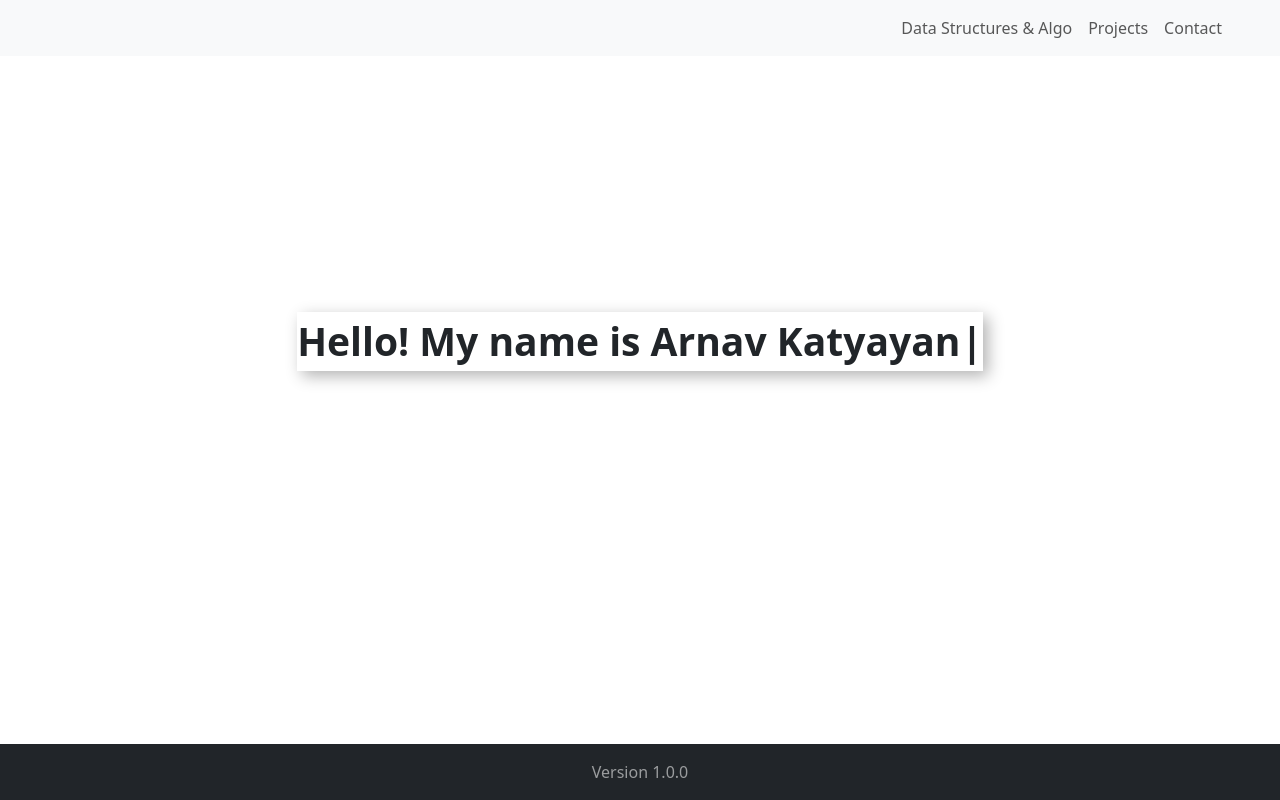
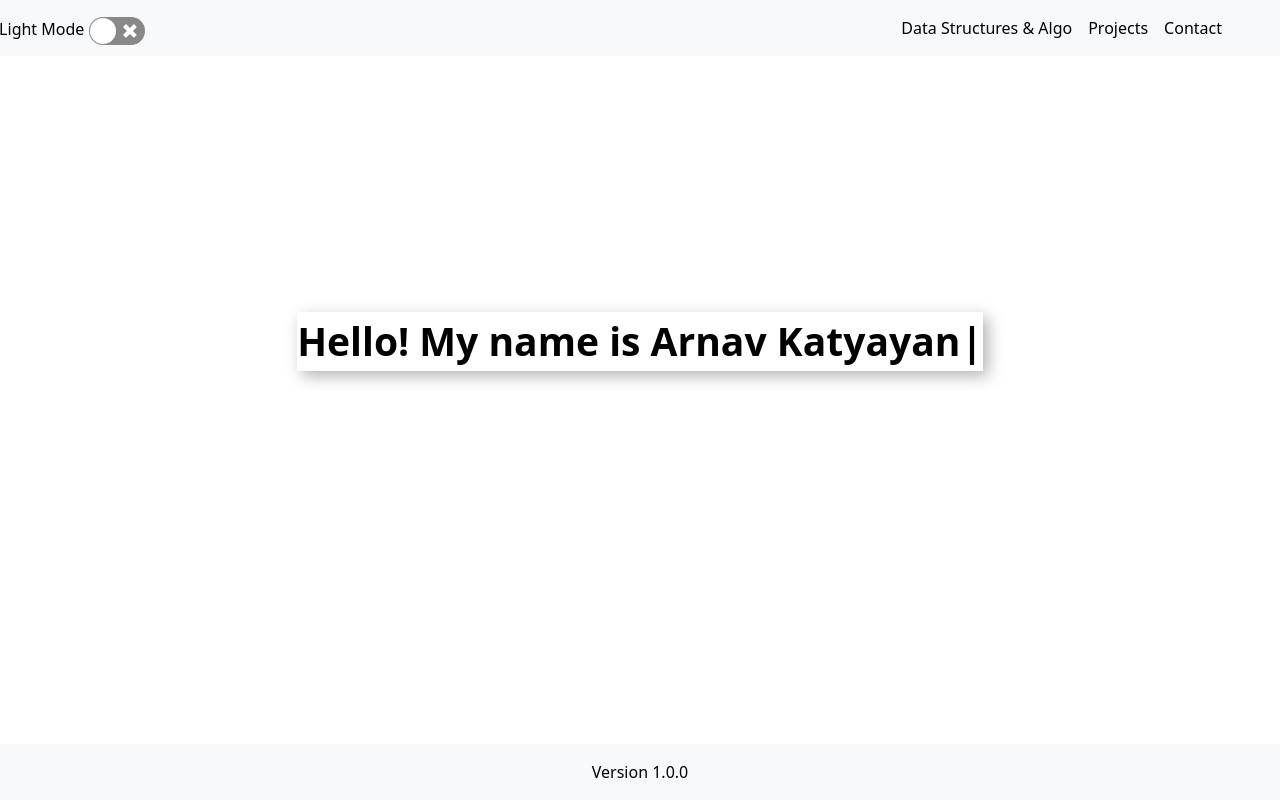
Before and after one commit to arnavkatyayan/visualresumearnavk2025, a React (Create React App) app: page / in a window 1280 px wide. Built offline with nearby package versions, Linux system fonts and the light colour scheme.

Commit message:
Light mode dark mode changes .

```diff
--- a/package.json
+++ b/package.json
@@ -3,6 +3,9 @@
   "version": "0.1.0",
   "private": true,
   "dependencies": {
+    "@emotion/react": "^11.14.0",
+    "@emotion/styled": "^11.14.0",
+    "@mui/material": "^6.4.6",
     "@testing-library/dom": "^10.4.0",
     "@testing-library/jest-dom": "^6.6.3",
     "@testing-library/react": "^16.2.0",
@@ -12,6 +15,7 @@
     "react-bootstrap": "^2.10.9",
     "react-dom": "^18.3.1",
     "react-scripts": "5.0.1",
+    "react-switch": "^7.1.0",
     "typewriter-effect": "^2.21.0",
     "web-vitals": "^2.1.4"
   },
--- a/src/App.css
+++ b/src/App.css
@@ -63,3 +63,38 @@ right:50px;
   box-shadow: 5px 5px 15px rgba(0, 0, 0, 0.3), -5px -5px 15px rgba(255, 255, 255, 0.1);
 
 }
+/* Default Light Mode */
+body {
+  background-color: white;
+  color: black;
+}
+
+/* Dark Mode Styles */
+.dark-mode {
+  background-color: #121212;
+  color: white;
+}
+
+/* Light Theme */
+.light-theme {
+  background-color: white;
+  color: black!important;
+}
+
+/* Dark Theme */
+.dark-theme {
+  background-color: #121212 ;
+  color: white !important;
+}
+
+/* Dark Mode Button */
+.dark-mode-btn {
+  background: none;
+  border: none;
+  font-size: 16px;
+  cursor: pointer;
+  margin-top: 9px;
+  color: inherit;
+  display: flex;
+  gap:5px;
+}
--- a/src/App.js
+++ b/src/App.js
@@ -4,28 +4,46 @@ import { Button } from 'react-bootstrap';
 import 'bootstrap/dist/css/bootstrap.min.css';
 import { Navbar, Container, Nav } from 'react-bootstrap';
 import HomePage from './HomePage';
-import { useState } from 'react';
+import { useState, useEffect } from 'react';
+import { Switch, FormControlLabel } from "@mui/material";
+import ReactSwitch from 'react-switch';
+import { dark } from '@mui/material/styles/createPalette';
+function App() {
+  const [darkMode, setDarkMode] = useState(false);
 
-function App() {
-  const [homeBtnClicked, setHomeBtnClicked] = useState(false);
-
-  const handleHome = () => {
-    setHomeBtnClicked(true);
+  const toggleDarkMode = () => {
+    setDarkMode((prevMode) => !prevMode);
   };
 
+  useEffect(() => {
+    if (darkMode) {
+      document.body.classList.add("dark-mode");
+    } else {
+      document.body.classList.remove("dark-mode");
+    }
+  }, [darkMode]);
+
   return (
-    <div>
-      <Navbar bg="light" expand="lg" className='nav-bg'>
+    <div className={darkMode ? "dark-theme" : "light-theme"}>
+
+      <Navbar bg={darkMode ? "dark" : "light"} expand="lg" className='nav-bg'>
         <Container>
           <Navbar.Collapse id="basic-navbar-nav">
             <Nav className="me-auto margin-right-nav">
-              <Nav.Link onClick={handleHome}>Home</Nav.Link>
-              <Nav.Link href="#">About</Nav.Link>
+              <Nav.Link className={darkMode ? "dark-theme" : "light-theme"}>Home</Nav.Link>
+              <Nav.Link className={darkMode ? "dark-theme" : "light-theme"} href="#">About</Nav.Link>
+              <div className="dark-mode-btn">
+                {darkMode ? "🌙 Dark Mode" : "☀️ Light Mode"}
+                <ReactSwitch onChange={toggleDarkMode} checked={darkMode}/>
+              </div>
+
+
             </Nav>
             <Nav className="me-auto margin-left-nav">
-              <Nav.Link href="#">Data Structures & Algo</Nav.Link>
-              <Nav.Link href="#">Projects</Nav.Link>
-              <Nav.Link href="#">Contact</Nav.Link>
+
+              <Nav.Link className={darkMode ? "dark-theme" : "light-theme"} href="#">Data Structures & Algo</Nav.Link>
+              <Nav.Link className={darkMode ? "dark-theme" : "light-theme"} href="#">Projects</Nav.Link>
+              <Nav.Link className={darkMode ? "dark-theme" : "light-theme"} href="#">Contact</Nav.Link>
             </Nav>
           </Navbar.Collapse>
         </Container>
@@ -34,10 +52,10 @@ function App() {
       <HomePage />
 
       <footer>
-        <Navbar bg="dark" variant="dark" fixed="bottom">
+        <Navbar bg={darkMode ? "dark" : "light"} variant={darkMode ? "dark" : "light"} fixed="bottom">
           <Container className="justify-content-center">
             <Nav>
-              <Nav.Link>Version 1.0.0</Nav.Link>
+              <Nav.Link className={darkMode ? "dark-theme" : "light-theme"}>Version 1.0.0</Nav.Link>
             </Nav>
           </Container>
         </Navbar>
```
Also changed, not shown: 1 other file (tests, documents, lock files or other folders).
